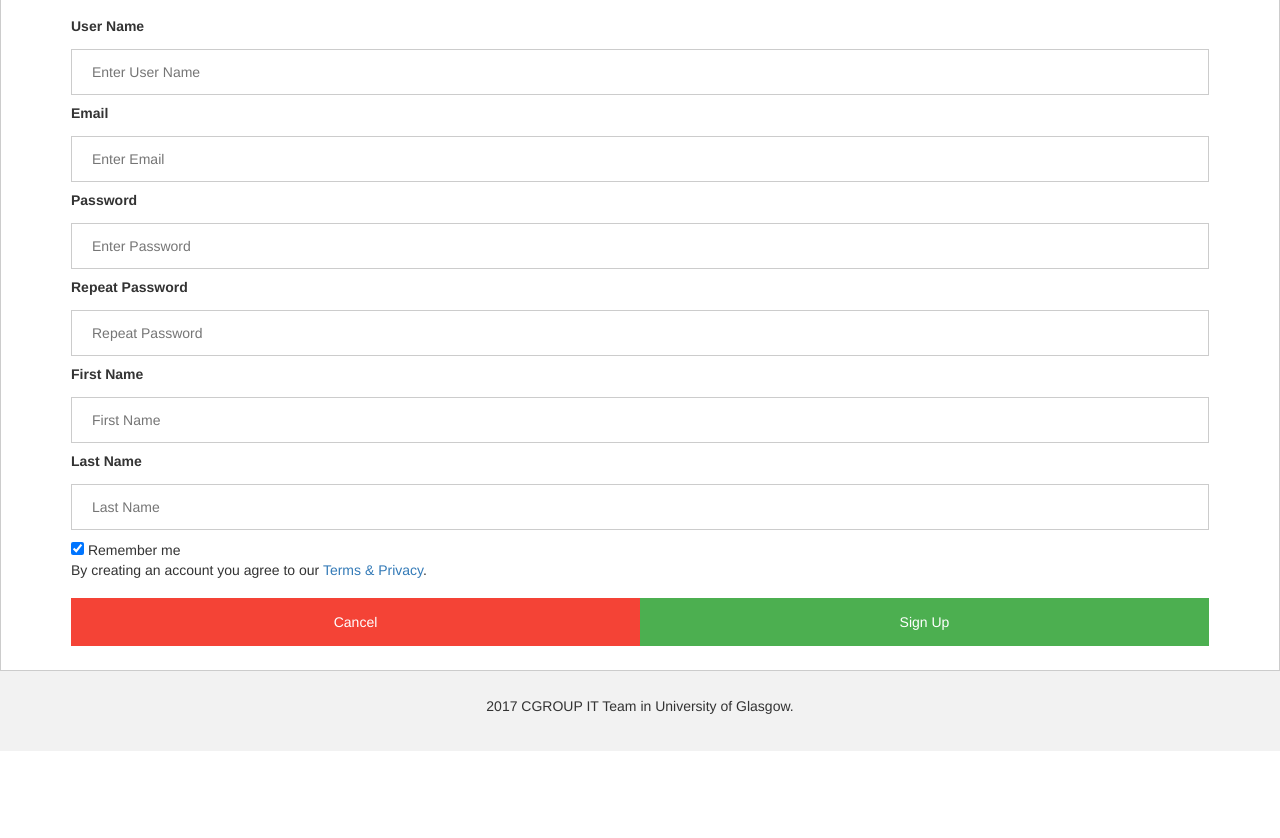
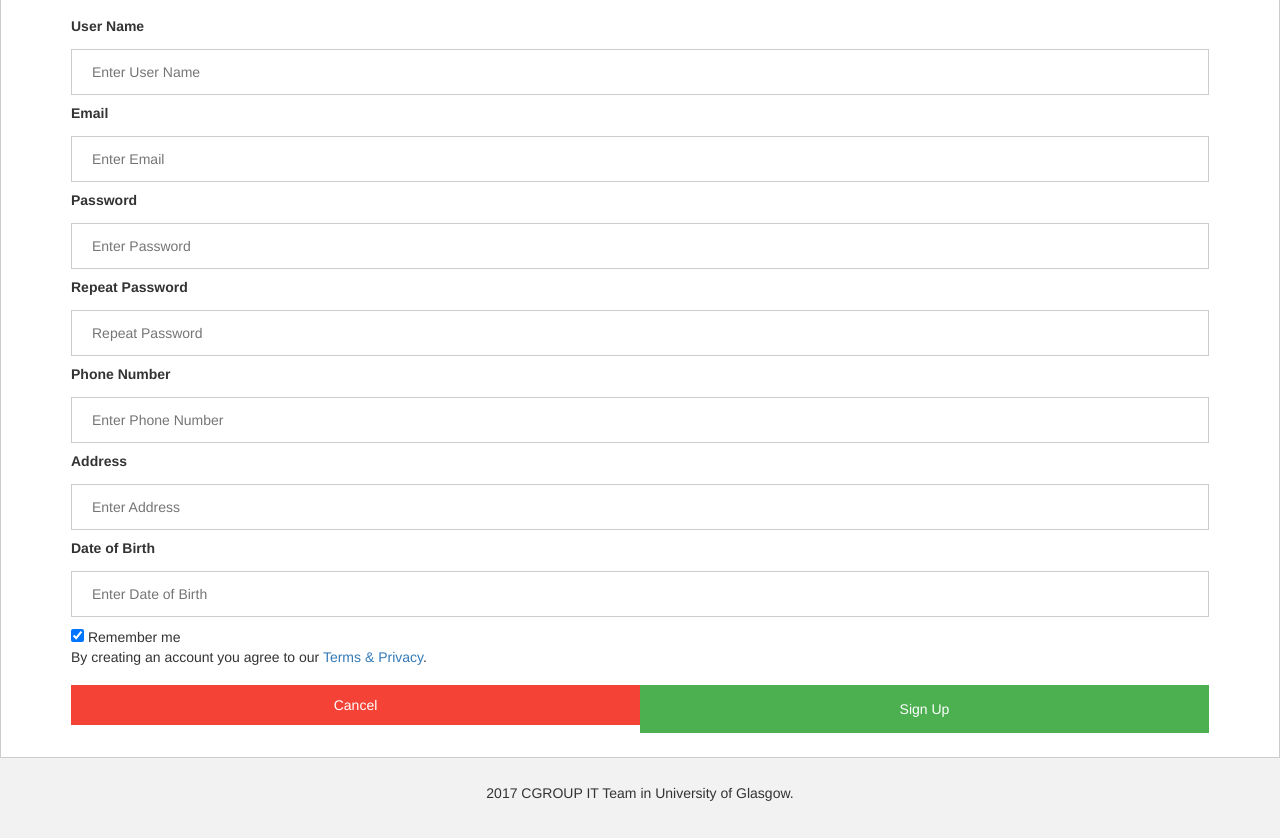
Before and after one commit to ITechTeamC/UoGgiftshop, a Django app: page /giftshop/register/ in a window 1280 px wide. Shown: the part 240-1078 px from the top of the page. Before the commit the page ends 991 px from the top, so only its background shows below. Run offline with Django 3.2, Linux system fonts and the light colour scheme; data comes from the database, SQL or seed files in the repository; both versions use the stored data as it was after the commit; some libraries are stand-ins or nearby versions.

Commit message:
Fix register and login error process

```diff
--- a/giftshop/forms.py
+++ b/giftshop/forms.py
@@ -13,7 +13,7 @@ class UserForm(forms.ModelForm):
 class UserProfileForm(forms.ModelForm):
     class Meta:
         model = UserProfile
-        fields = ('firstName','lastName')
+        fields = ('phoneNumber','address','dob')
 
 
 
--- a/giftshop/views.py
+++ b/giftshop/views.py
@@ -126,7 +126,11 @@ def register(request):
             return index(request);
             #return render(request, 'giftshop/index.html', context_dict)
         else:
-            print(user_form.errors, profile_form.errors)
+            error_profile_msg = profile_form.errors
+            error_user_msg = user_form.errors
+            context_dict = {'user_form': user_form, 'profile_form': profile_form, 'registered': registered, 'error_user_msg':error_user_msg, 'error_profile_msg':error_profile_msg}
+            return render(request, 'giftshop/register.html',get_categories(context_dict))
+            #print(user_form.errors, profile_form.errors)
     else:
         user_form = UserForm()
         profile_form = UserProfileForm()
@@ -146,10 +150,13 @@ def user_login(request):
                 login(request, user)
                 return HttpResponseRedirect(reverse('index'))
             else:
-                return HttpResponse("Sorry, your account is disabled. Please try again.")
+                error_msg = "Sorry, your account is disabled. Please try again."
+                context_dict = {'error_msg': error_msg}
+                return render(request, 'giftshop/login.html', get_categories(context_dict))
         else:
-            print("Invalid login details: {0}, {1}".format(username, password))
-            return HttpResponse("Invalid login details supplied.")
+            error_msg = "Invalid login details - check UserName:{0} and  Password".format(username)
+            context_dict = {'error_msg': error_msg}
+            return render(request, 'giftshop/login.html', get_categories(context_dict))
     else:
         return render(request, 'giftshop/login.html', get_categories({}))
 
--- a/static/CSS/register.css
+++ b/static/CSS/register.css
@@ -21,7 +21,6 @@ button {
 
 /* Extra styles for the cancel button */
 .cancelbtn {
-    padding: 14px 20px;
     background-color: #f44336;
 }
 
--- a/templates/giftshop/register.html
+++ b/templates/giftshop/register.html
@@ -7,9 +7,21 @@ UOG Giftshop Login
 
 {% block body_block %}
 
+
 <form id="register_form" method="POST" action="{% url 'register' %}" style="border:1px solid #ccc">
   {% csrf_token %}
   <div class="container">
+
+    {% if erro_profile_msg %}
+      <label><b>Invalid Input</b></label>
+      {{ error_profile_msg }}
+    {% endif %}
+
+    {% if error_user_msg %}
+      <label><b>Invalid Input</b></label>
+      {{ error_user_msg }}
+    {% endif %}
+
     <label><b>User Name</b></label>
     <input type="text" placeholder="Enter User Name" name="username" required>
 
@@ -22,11 +34,14 @@ UOG Giftshop Login
     <label><b>Repeat Password</b></label>
     <input type="password" placeholder="Repeat Password" name="password-repeat" required>
 
-    <label><b>First Name</b></label>
-    <input type="text" placeholder="First Name" name="firstName" required>
+    <label><b>Phone Number</b></label>
+    <input type="text" placeholder="Enter Phone Number" name="phoneNumber" required>
 
-    <label><b>Last Name</b></label>
-    <input type="text" placeholder="Last Name" name="lastName" required>
+    <label><b>Address</b></label>
+    <input type="text" placeholder="Enter Address" name="address" required>
+
+    <label><b>Date of Birth</b></label>
+    <input type="text" placeholder="Enter Date of Birth" name="dob" required>
 
     <input type="checkbox" checked="checked"> Remember me
     <p>By creating an account you agree to our <a href="#">Terms & Privacy</a>.</p>
```
Also changed, not shown: templates/giftshop/login.html (+7 -3 lines), db.sqlite3.
